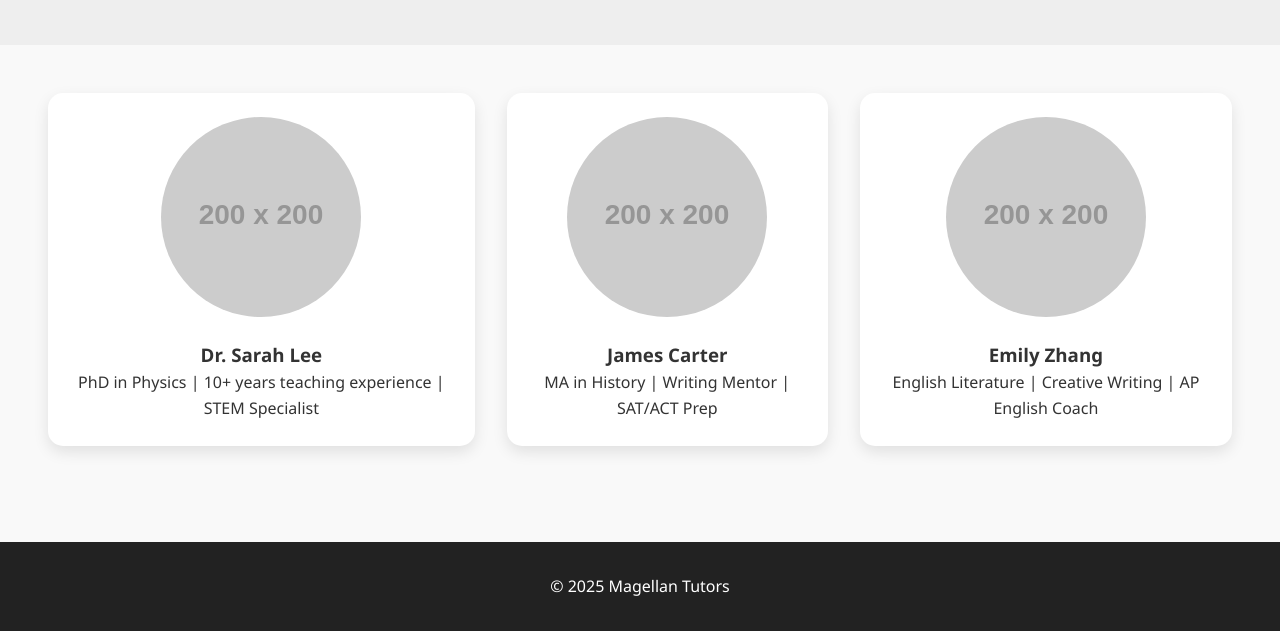
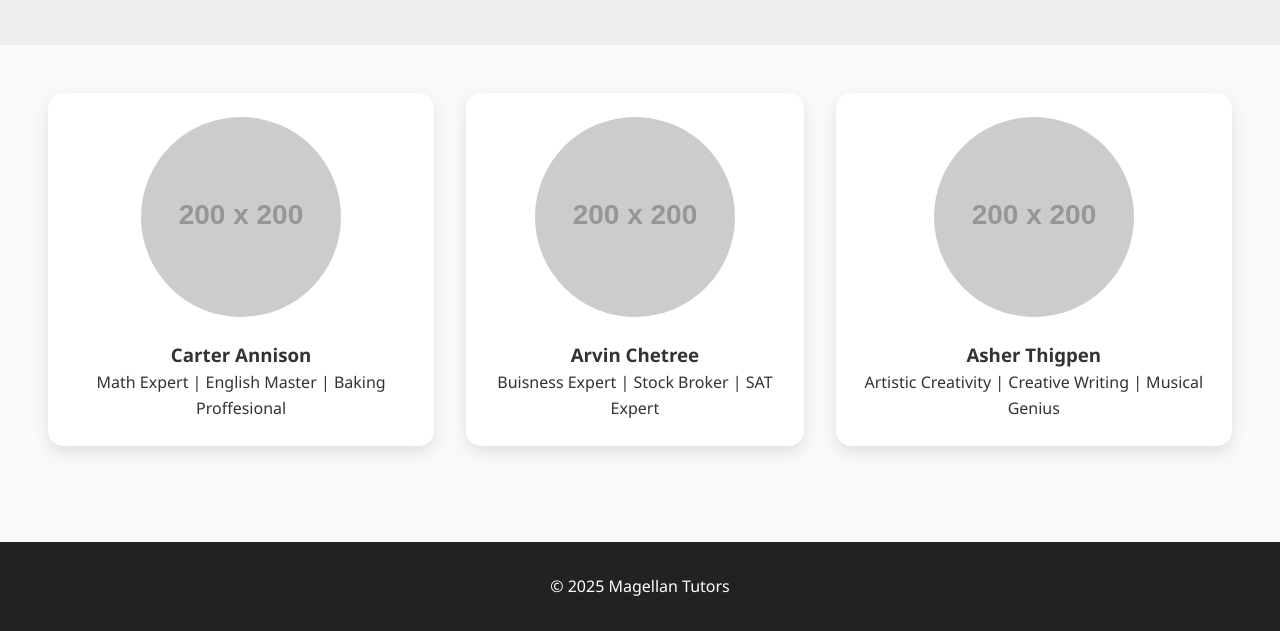
Before and after one commit to AAblaster/Magellan-Tutors, a plain HTML site: page tutors.html in a window 1280 px wide. Shown: the part 183-814 px from the top of the page. Drawn offline with Linux system fonts and the light colour scheme; placeholder pictures from the web are drawn by us.

Commit message:
Update tutors.html

```diff
--- a/tutors.html
+++ b/tutors.html
@@ -26,18 +26,18 @@
   <section class="tutor-list">
     <div class="profile">
       <img src="https://via.placeholder.com/200" alt="Tutor">
-      <h3>Dr. Sarah Lee</h3>
-      <p>PhD in Physics | 10+ years teaching experience | STEM Specialist</p>
+      <h3>Carter Annison</h3>
+      <p>Math Expert | English Master | Baking Proffesional</p>
     </div>
     <div class="profile">
       <img src="https://via.placeholder.com/200" alt="Tutor">
-      <h3>James Carter</h3>
-      <p>MA in History | Writing Mentor | SAT/ACT Prep</p>
+      <h3>Arvin Chetree</h3>
+      <p>Buisness Expert | Stock Broker | SAT Expert</p>
     </div>
     <div class="profile">
       <img src="https://via.placeholder.com/200" alt="Tutor">
-      <h3>Emily Zhang</h3>
-      <p>English Literature | Creative Writing | AP English Coach</p>
+      <h3>Asher Thigpen</h3>
+      <p>Artistic Creativity | Creative Writing | Musical Genius</p>
     </div>
   </section>
 
```
